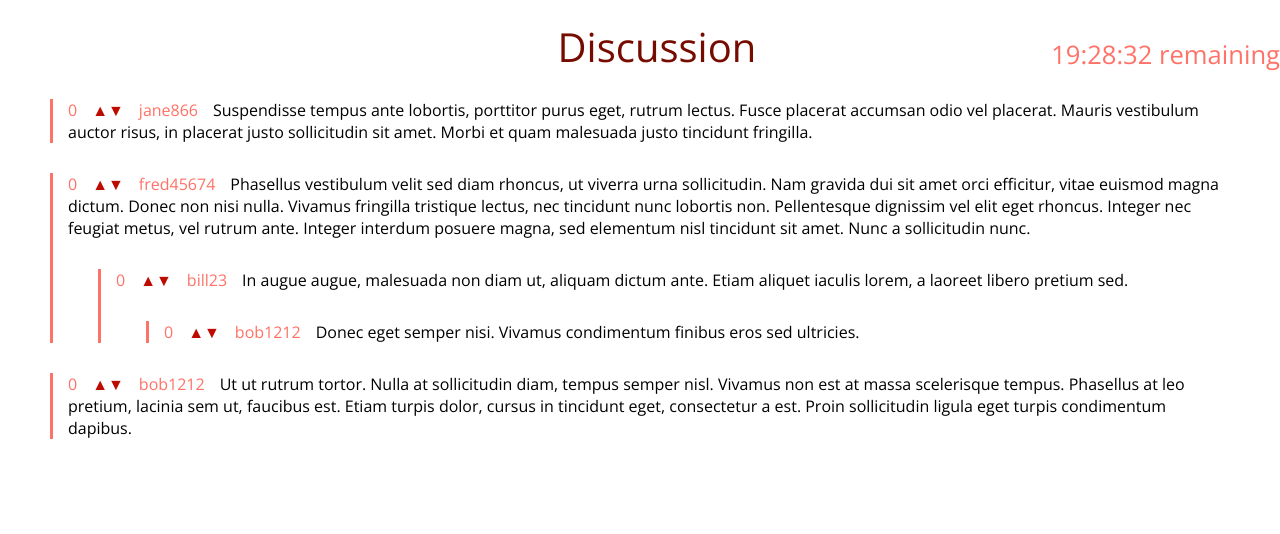
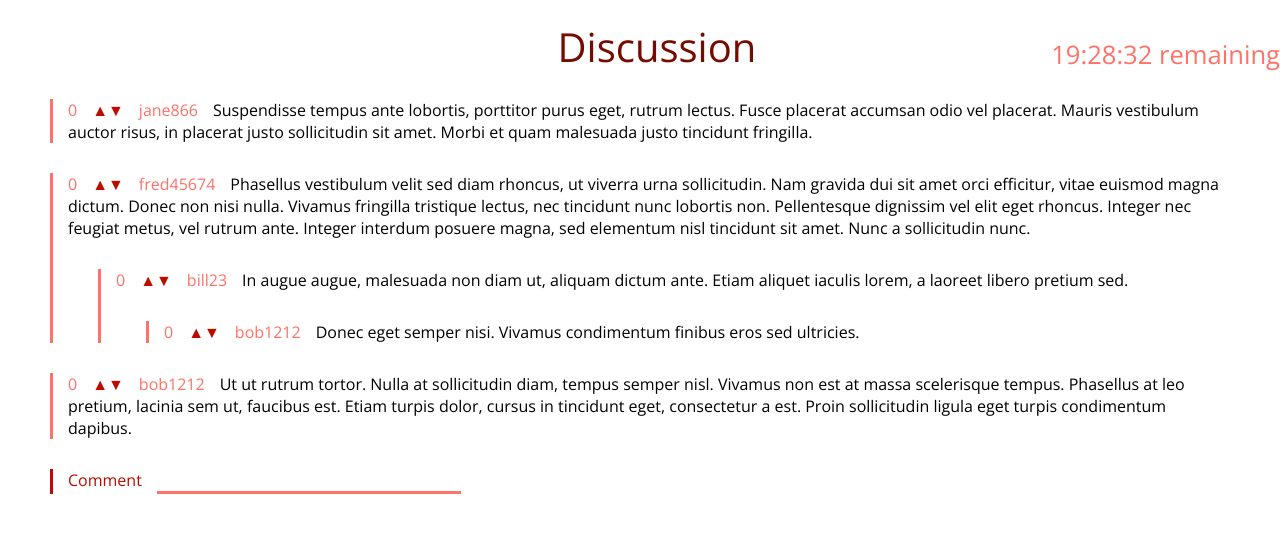
Before and after one commit to hewhomust/potential-chainsaw, a PHP site: page /Prototype3/index.html in a window 1280 px wide; the page is wider, and only the part inside the window is pictured. Shown: the part 706-1240 px from the top of that part. Before the commit the page ends 1145 px from the top of that part, so only its background shows below. Run offline with PHP 8.4, Linux system fonts and the light colour scheme.

Commit message:
Added a new comment input

```diff
--- a/Prototype3/index.html
+++ b/Prototype3/index.html
@@ -180,6 +180,9 @@
       <div id="mainDiscussion" class="discussion standardBox">
         <p class="score">0</p><p class="upvote" onclick="upvote(this, 1)">▲</p><p class="downvote" onclick="upvote(this, -1)">▼</p><p class="username"><a href="user.html">bob1212</a></p><p onclick="hideChildren(this)">Ut ut rutrum tortor. Nulla at sollicitudin diam, tempus semper nisl. Vivamus non est at massa scelerisque tempus. Phasellus at leo pretium, lacinia sem ut, faucibus est. Etiam turpis dolor, cursus in tincidunt eget, consectetur a est. Proin sollicitudin ligula eget turpis condimentum dapibus.</p>
       </div>
+      <div id="newComment" class="discussion standardBox">
+        <p class="username"><a href="">Comment</a></p><input id="commentInput" type="text"/>
+      </div>
     </div>
   </body>
 </html>
--- a/Prototype3/style.css
+++ b/Prototype3/style.css
@@ -246,6 +246,23 @@ a{
 	width: 500px;
 }
 
+#commentInput {
+    font-family: 'Open Sans';
+    font-size: 0.8em;
+    border: 0px solid black;
+    height: auto;
+		width: 300px;
+		border-bottom: solid 3px #FF7267;
+}
+
+#newComment{
+	border-left: solid 3px #BE0B00;
+}
+
+#newComment .username a{
+	color: #BE0B00;
+}
+
 /* Matrix things */
 
 td.chosen, td.chosen:hover{
```
